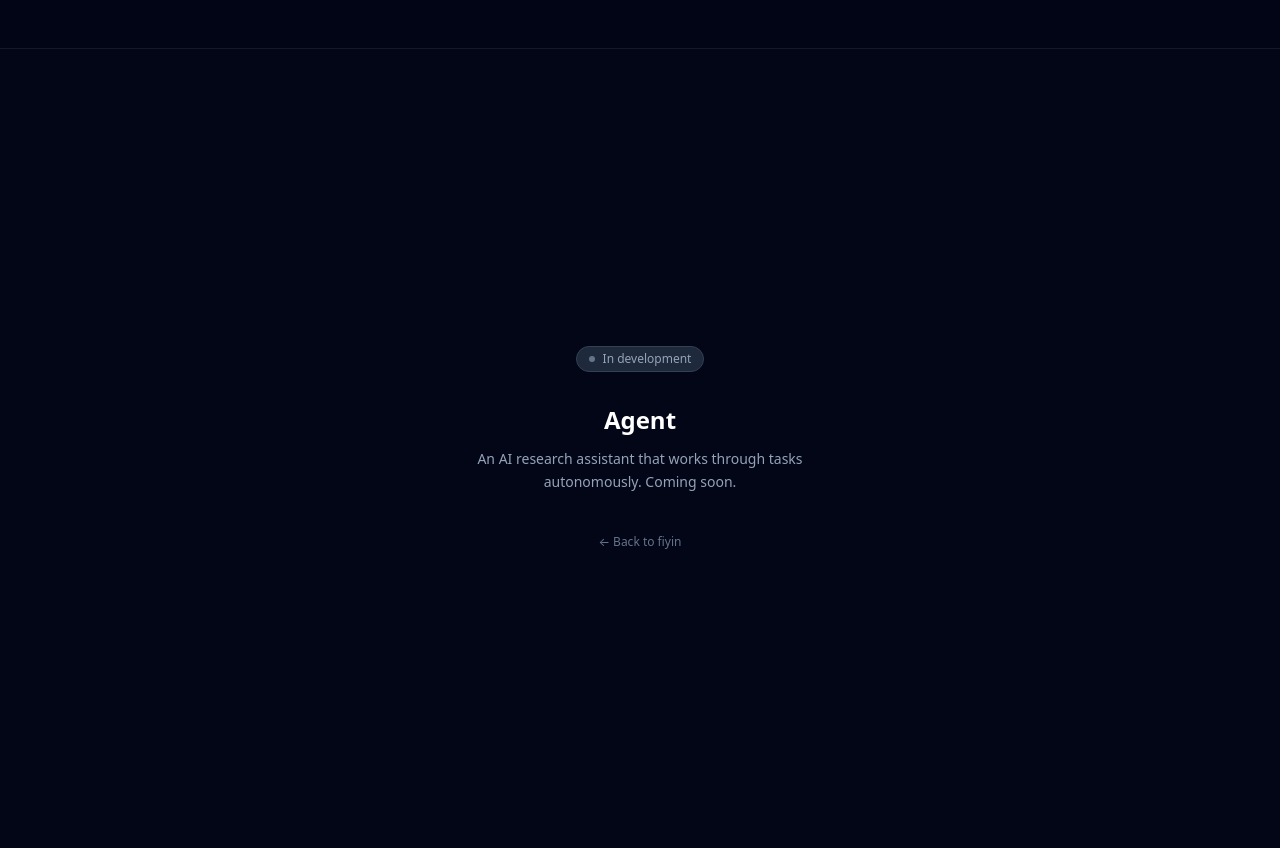
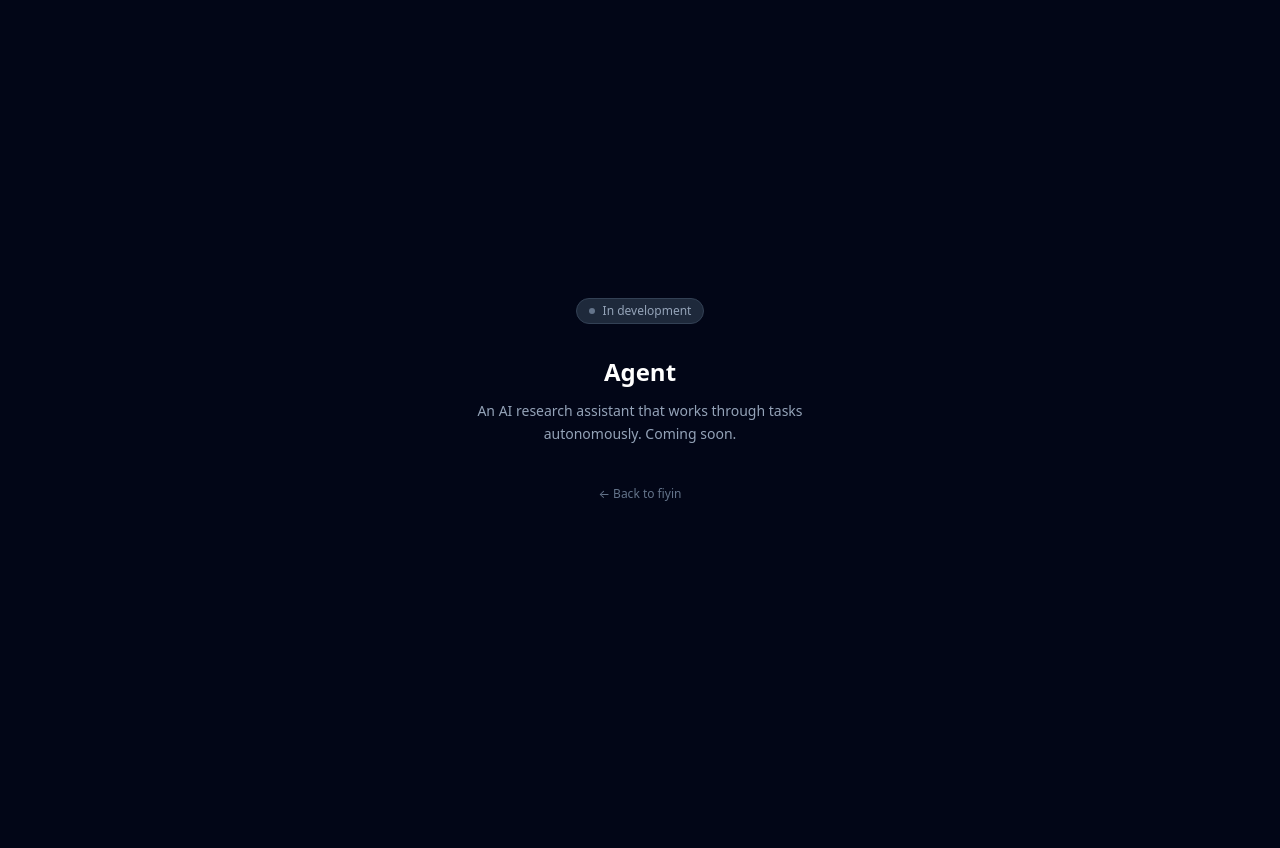
Before and after one commit to fiyinadeyera/fiyin-os, a Flask app: page /agent in a window 1280 px wide. After the commit the page ends 501 px from the top, so only its background shows below. Run offline with Flask 3, Linux system fonts and the light colour scheme; some libraries are stand-ins or nearby versions; some web fonts are replaced.

Commit message:
Remove the top nav bar entirely
No nav needed on a single-page hub; drop the bar and its content offset.

Co-Authored-By: Claude Opus 4.8 <noreply@anthropic.com>

```diff
--- a/templates/base.html
+++ b/templates/base.html
@@ -14,12 +14,7 @@
 </head>
 <body class="bg-slate-950 min-h-screen text-slate-100">
 
-    <nav class="fixed top-0 left-0 right-0 z-50 border-b border-slate-800/60 bg-slate-950/80 backdrop-blur-md">
-        <div class="mx-auto max-w-5xl px-5 h-12 flex items-center justify-between">
-            </div>
-    </nav>
-
-    <div class="pt-12">
+    <div>
         {% block content %}{% endblock %}
     </div>
 
```
